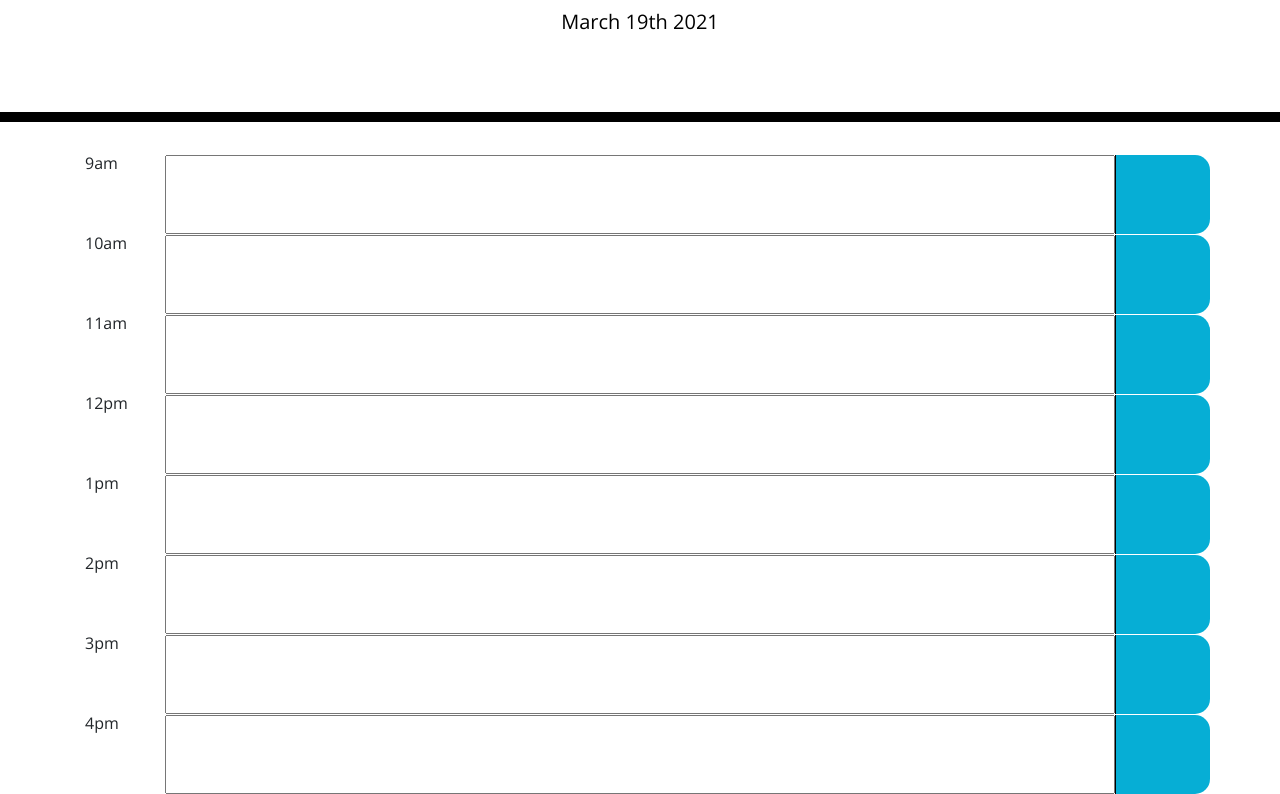
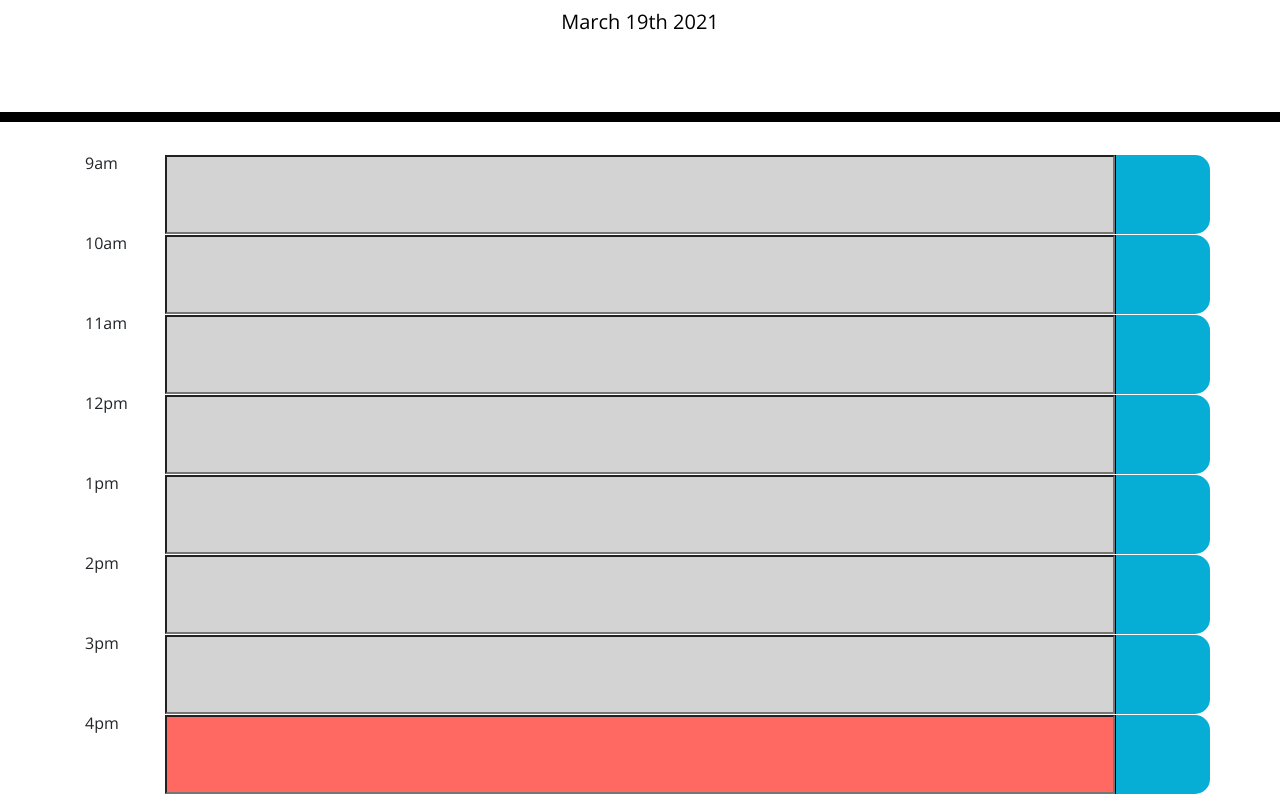
Before and after one commit to alisonarmstrong/work-day-planner, a plain HTML site: page Develop/index.html in a window 1280 px wide. Shown: the part 182-976 px from the top of the page. Drawn offline with nearby package versions, Linux system fonts and the light colour scheme.

Commit message:
added colors and local storage

```diff
--- a/Develop/index.html
+++ b/Develop/index.html
@@ -32,42 +32,42 @@
       <!-- Timeblocks go here -->
       <div class="row">
           <div class="col-md-1">9am</div>
-          <input id="9am" class="col-md-10">
+          <input id="9" class="col-md-10">
           <div type = "button" class="col-md-1 saveBtn"></div>
       </div>
       <div class="row">
         <div class="col-md-1">10am</div>
-        <input id="10am" class="col-md-10">
+        <input id="10" class="col-md-10">
         <div type = "button" class="col-md-1 saveBtn"></div>
     </div>
       <div class="row">
         <div class="col-md-1">11am</div>
-        <input id="11am" class="col-md-10">
+        <input id="11" class="col-md-10">
         <div type = "button" class="col-md-1 saveBtn"></div>
       </div>
       <div class="row">
           <div class="col-md-1">12pm</div>
-          <input id="12pm" class="col-md-10">
+          <input id="12" class="col-md-10">
           <div type = "button" class="col-md-1 saveBtn"></div>
       </div>
       <div class="row">
         <div class="col-md-1">1pm</div>
-        <input id="1pm" class="col-md-10">
+        <input id="13" class="col-md-10">
         <div type = "button" class="col-md-1 saveBtn"></div>
     </div>
     <div class="row">
       <div class="col-md-1">2pm</div>
-      <input id="2pm" class="col-md-10">
+      <input id="14" class="col-md-10">
       <div type = "button" class="col-md-1 saveBtn"></div>
     </div>
     <div class="row">
       <div class="col-md-1">3pm</div>
-      <input id="3pm" class="col-md-10">
+      <input id="15" class="col-md-10">
       <div type = "button" class="col-md-1 saveBtn"></div>
     </div>
     <div class="row">
       <div class="col-md-1">4pm</div>
-      <input id="4pm" class="col-md-10">
+      <input id="16" class="col-md-10">
       <div type = "button" class="col-md-1 saveBtn"></div>
     </div>
 
--- a/Develop/script.js
+++ b/Develop/script.js
@@ -1,5 +1,5 @@
 var saveBtn = $(".saveBtn");
-var currentHour = moment().format("HH");
+var currentTime = moment().format("HH");
 
 
 // current date in the header //
@@ -7,7 +7,41 @@ $("#currentDay").text(moment().format('MMMM Do YYYY'));
 
 // change color in each row //
 
+function currentHour() {
+    var hourChecker = moment().hour();
+    console.log(hourChecker);
+
+    $("input").each(function(){
+        var id = $(this).attr("id")
+        if (id < hourChecker) {
+            $(this).addClass("past")
+        }
+        else if (id == hourChecker) {
+            $(this).addClass("present")
+            $(this).removeClass("past")
+        }
+        else {
+            $(this).addClass("future")
+            $(this).removeClass("past")
+            $(this).removeClass("present")
+        }
+    })
+}
+
 // local storage //
 saveBtn.on("click", function (){
-    localStorage.setItem(input);
+    var id = $(this).siblings("input").attr("id")
+    var value = $(this).siblings("input").val()
+    localStorage.setItem(id, value);
 });
+
+currentHour ();
+setInterval(currentHour, 10000)
+$("#9").val(localStorage.getItem("9"))
+$("#10").val(localStorage.getItem("10"))
+$("#11").val(localStorage.getItem("11"))
+$("#12").val(localStorage.getItem("12"))
+$("#13").val(localStorage.getItem("13"))
+$("#14").val(localStorage.getItem("14"))
+$("#15").val(localStorage.getItem("15"))
+$("#16").val(localStorage.getItem("16"))
```
